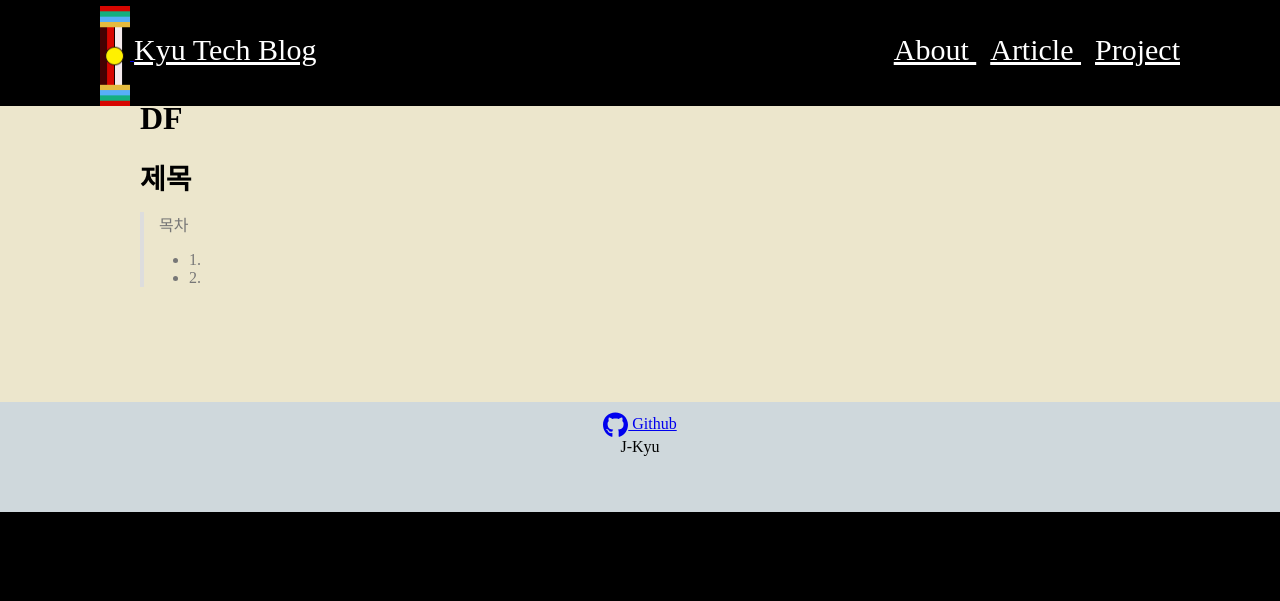
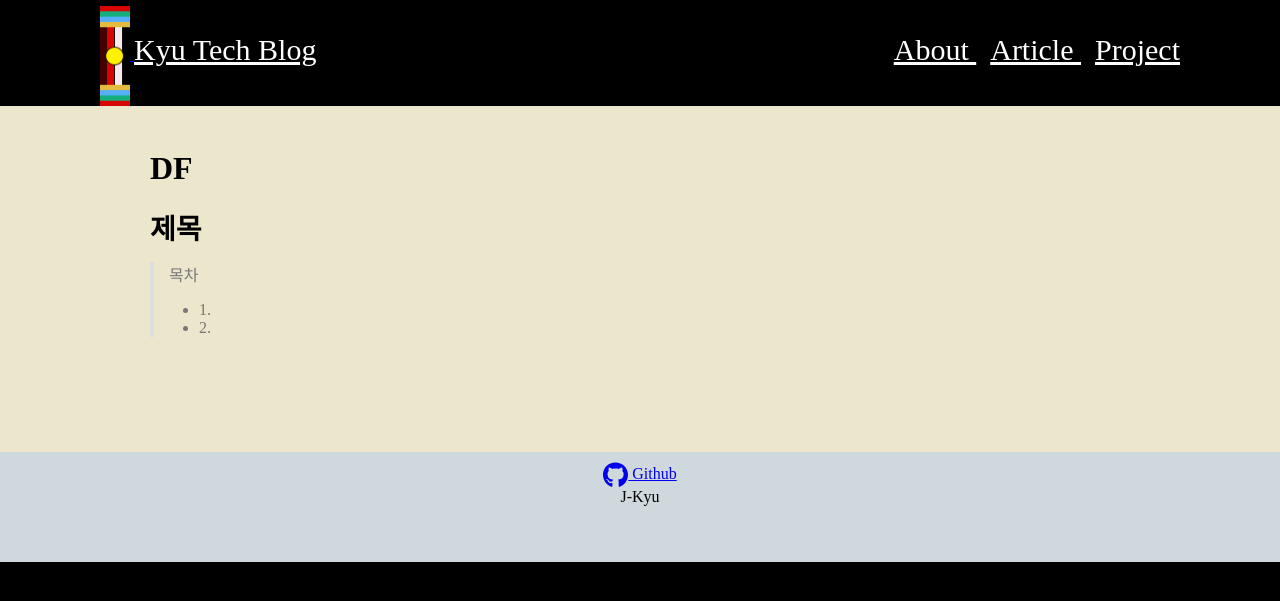
Before and after one commit to J-Kyu/J-Kyu.github.io, a Jekyll site: the page built from _projects/Default.md, in a window 1280 px wide. Shown: the top 601 px of the page. Built offline with Jekyll 4.4.1, drawn with Linux system fonts in a browser that asks for light colours.

Commit message:
project html 간격 수정

```diff
--- a/_layouts/project.html
+++ b/_layouts/project.html
@@ -1,6 +1,7 @@
 ---
 layout: default
 ---
+<div class = "project-container">
   <h1>{{ page.short_name }}</h1>
 
 
@@ -28,3 +29,4 @@ layout: default
     {% endfor %}
 
   </div>
+</div>
```
Also changed, not shown: 7 other files. Lines whose indentation alone changed are shown as unchanged.
